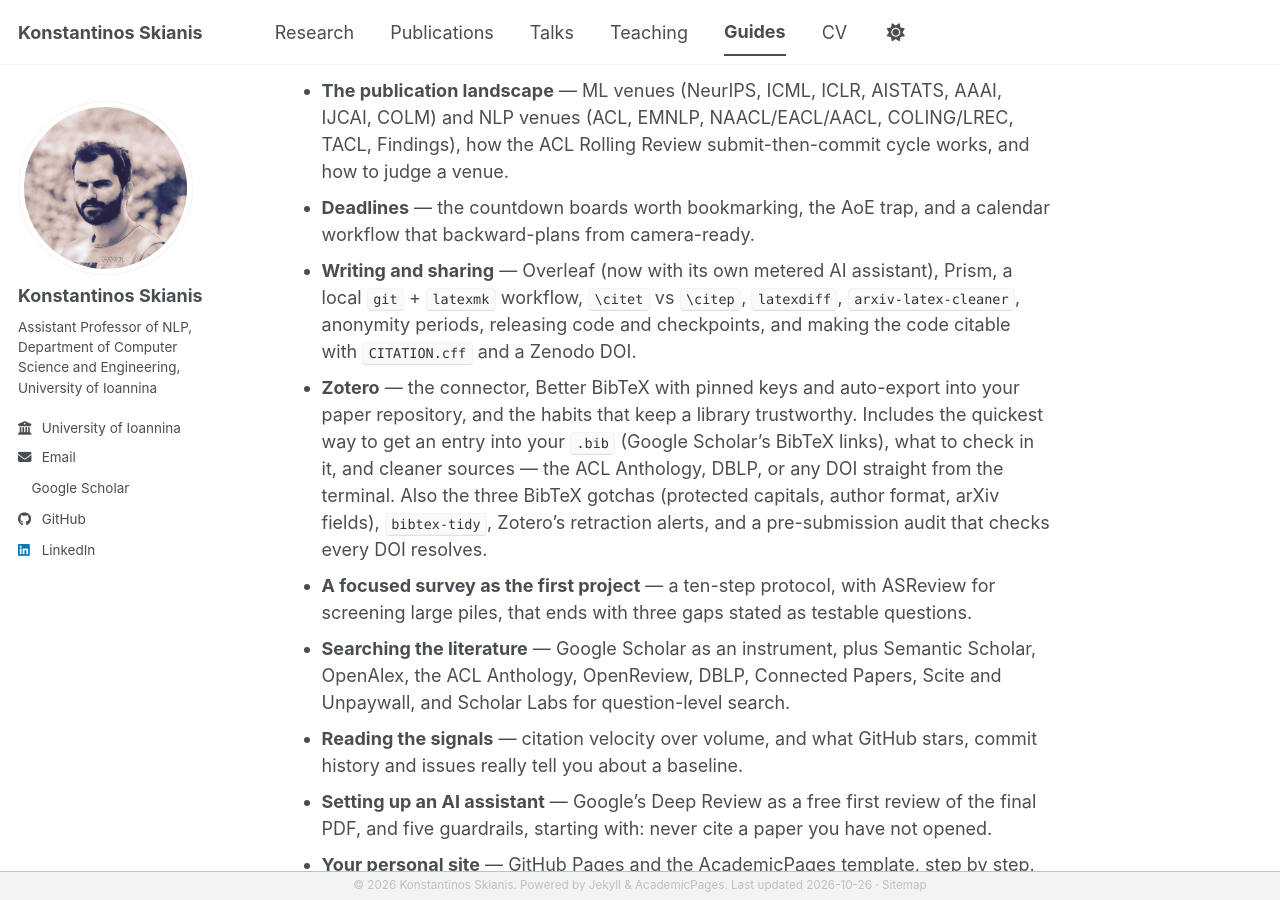
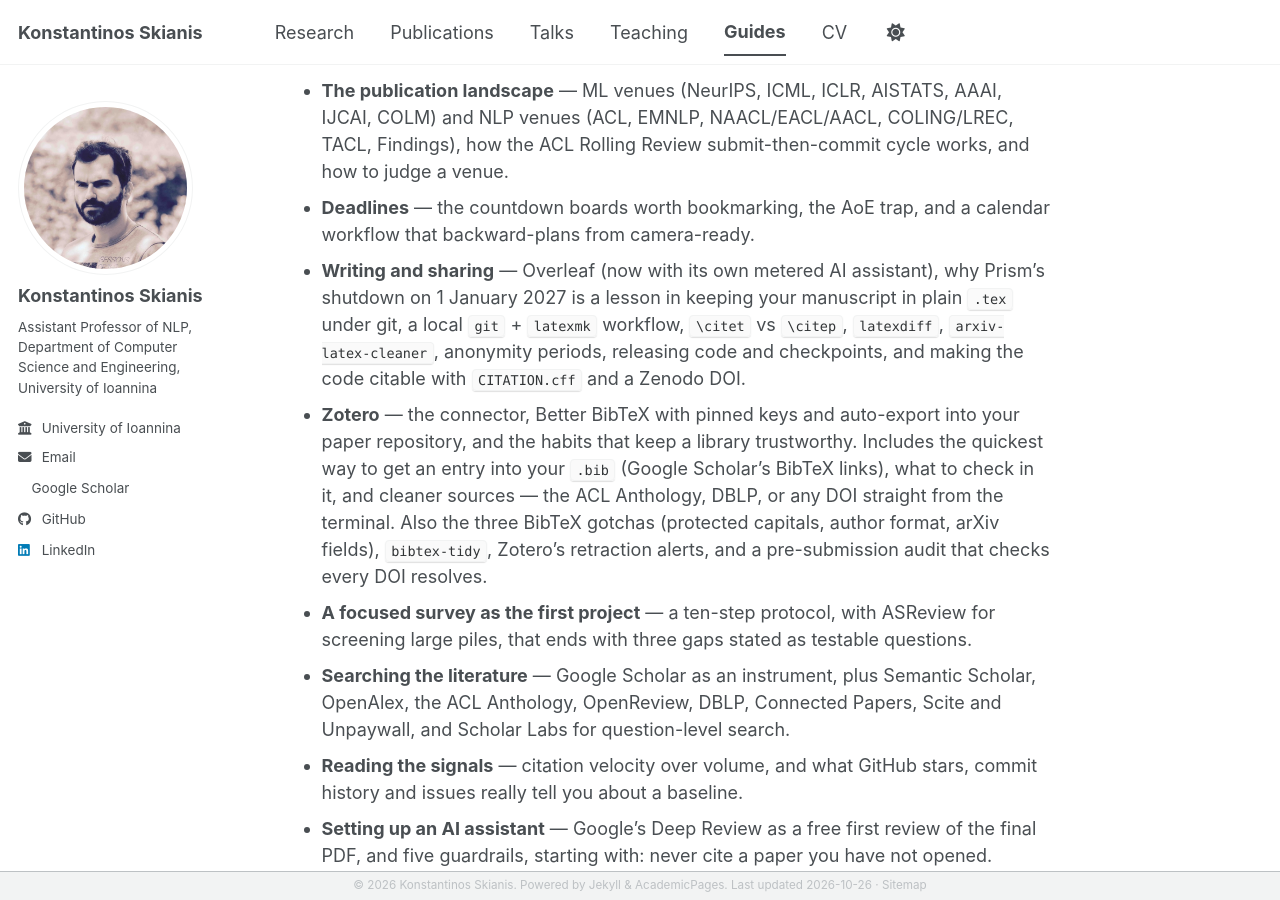
Before and after one commit to y3nk0/y3nk0.github.io, a Jekyll site: the page built from _pages/guides.md, in a window 1280 px wide and 900 px high, scrolled down 517 px. Built offline with Jekyll 4.4.1, drawn with Linux system fonts in a browser that asks for light colours; a style sheet for code colours, icons or effects is not loaded.

Commit message:
Guides: note Prism's 1 January 2027 shutdown in the PhD summary

```diff
--- a/_pages/guides.md
+++ b/_pages/guides.md
@@ -27,7 +27,7 @@ What they cover:
 
 * **The publication landscape** — ML venues (NeurIPS, ICML, ICLR, AISTATS, AAAI, IJCAI, COLM) and NLP venues (ACL, EMNLP, NAACL/EACL/AACL, COLING/LREC, TACL, Findings), how the ACL Rolling Review submit-then-commit cycle works, and how to judge a venue.
 * **Deadlines** — the countdown boards worth bookmarking, the AoE trap, and a calendar workflow that backward-plans from camera-ready.
-* **Writing and sharing** — Overleaf (now with its own metered AI assistant), Prism, a local `git` + `latexmk` workflow, `\citet` vs `\citep`, `latexdiff`, `arxiv-latex-cleaner`, anonymity periods, releasing code and checkpoints, and making the code citable with `CITATION.cff` and a Zenodo DOI.
+* **Writing and sharing** — Overleaf (now with its own metered AI assistant), why Prism's shutdown on 1 January 2027 is a lesson in keeping your manuscript in plain `.tex` under git, a local `git` + `latexmk` workflow, `\citet` vs `\citep`, `latexdiff`, `arxiv-latex-cleaner`, anonymity periods, releasing code and checkpoints, and making the code citable with `CITATION.cff` and a Zenodo DOI.
 * **Zotero** — the connector, Better BibTeX with pinned keys and auto-export into your paper repository, and the habits that keep a library trustworthy. Includes the quickest way to get an entry into your `.bib` (Google Scholar's BibTeX links), what to check in it, and cleaner sources — the ACL Anthology, DBLP, or any DOI straight from the terminal. Also the three BibTeX gotchas (protected capitals, author format, arXiv fields), `bibtex-tidy`, Zotero's retraction alerts, and a pre-submission audit that checks every DOI resolves.
 * **A focused survey as the first project** — a ten-step protocol, with ASReview for screening large piles, that ends with three gaps stated as testable questions.
 * **Searching the literature** — Google Scholar as an instrument, plus Semantic Scholar, OpenAlex, the ACL Anthology, OpenReview, DBLP, Connected Papers, Scite and Unpaywall, and Scholar Labs for question-level search.
```
